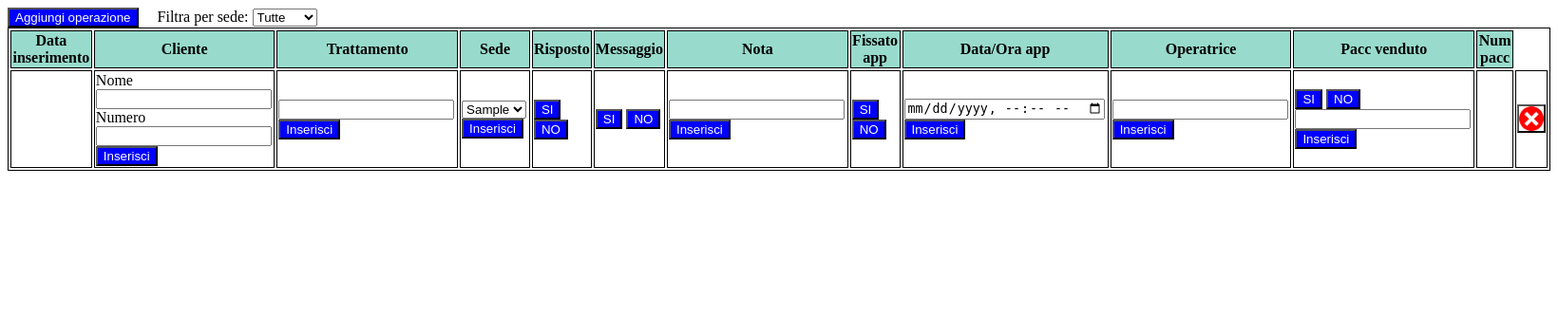
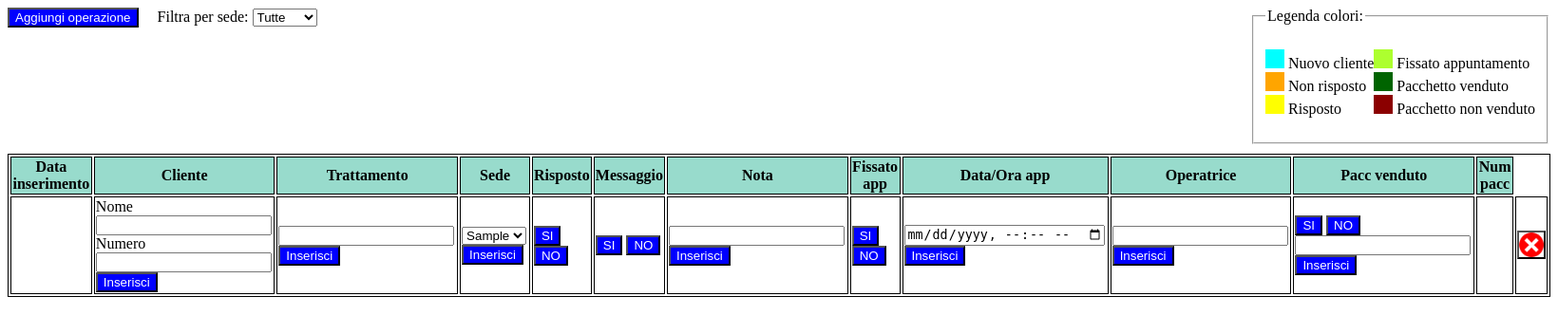
Before and after one commit to MelchiahFS/AppManager, a CodeIgniter app: page /AppManager/ in a window 1640 px wide. Shown: the top 352 px of the page at 95% size. Run offline with CodeIgniter, Linux system fonts and the light colour scheme; tables that the repository leaves empty or names only in its code hold one stand-in row (values such as "Sample post").

Commit message:
Aggiunto sticky header e legenda dei colori riga

```diff
--- a/application/views/gestioneClienti.php
+++ b/application/views/gestioneClienti.php
@@ -11,6 +11,13 @@ and open the template in the editor.
         <meta charset="UTF-8">
         <title></title>
         <style>
+            table{
+                clear:both;
+            }
+            th{
+                position:sticky;
+                top:0;
+            }
             table, th, td {
               border: 1px solid black;
             }
@@ -37,8 +44,21 @@ and open the template in the editor.
                 background: url(assets/icons/x-mark.ico);
                 background-color: white;
                 width: 30px; height: 30px;
-                background-size: cover;
+                background-size: cover
+            }
 
+            ul{
+                list-style:none;
+                float:right;
+                padding-left: 0;
+                margin-left: 0;
+            }
+
+            fieldset{
+                float:right;
+                padding-top:10px;
+                padding-bottom:10px;
+                margin-bottom:10px;
             }
         </style>
 
@@ -54,7 +74,23 @@ and open the template in the editor.
 
 
             $filtraSede = "<select id='filtraSede'><option value='all'>Tutte</option>".$items."</select>";
+        ?>
+            <fieldset>
+            <legend>Legenda colori:</legend>
+            <ul>
+              <li><span style="background-color: greenyellow; width:20px; height:20px; display:inline-block;"></span> Fissato appuntamento
+              <li><span style="background-color: darkgreen; width:20px; height:20px; display:inline-block;"></span> Pacchetto venduto
+              <li><span style="background-color: darkred; width:20px; height:20px; display:inline-block;"></span> Pacchetto non venduto
+            </ul>
 
+            <ul>
+              <li><span style="background-color: cyan; width:20px; height:20px; display:inline-block;"></span> Nuovo cliente
+              <li><span style="background-color: orange; width:20px; height:20px; display:inline-block;"></span> Non risposto
+              <li><span style="background-color: yellow; width:20px; height:20px; display:inline-block;"></span> Risposto
+            </ul>
+
+           </fieldset>
+        <?php
             //definisco la struttura di una riga per l'inserimento di un nuovo appuntamento
             $riga="<tr>
                 <td class='chiamata'></td>
@@ -146,7 +182,7 @@ and open the template in the editor.
             echo "<table id='clienti'>";
 
                 //creo l'header della tabella
-                echo"<tr>";
+                echo "<tr>";
                     echo "<th>Data inserimento</th>";
                     echo "<th>Cliente</th>";
                     echo "<th>Trattamento</th>";
--- a/assets/js/registroChiamate.js
+++ b/assets/js/registroChiamate.js
@@ -334,8 +334,12 @@ $(function()
                     },
                     success: function()
                     {
-                        $id_pac[$r] = $num
+                        $id_pac[$r] = $num;
                         $num++;
+
+                        coloreRiga($r);
+                        controlloAttivazioneBlocchi($r);
+                        controlloAttivazioneTasti($r);
                     },
                     error: function()
                     {
@@ -1022,12 +1026,41 @@ $(function()
     {
         var $riga = $('tr').eq($r + 1);
 
+//        if ($data_ora_ch[$r] != null)
+//        {
+//            //se ancora non ho interagito con il cliente
+//            if ($risp_tel[$r] == null && $risp_mess[$r] == null)
+//            {
+//                $riga.css("background-color", "cyan");
+//            }
+//            //altrimenti se ho chiamato o inviato un messaggio al cliente
+//            else if ($risp_tel[$r] == true || $risp_mess[$r] == true)
+//            {
+//                //se ho fissato un appuntamento con il cliente
+//                if ($fiss_app[$r] == true)
+//                {
+//                    $riga.css("background-color", "greenyellow");
+//                }
+//                //se ancora non l'ho fatto
+//                else
+//                {
+//                    $riga.css("background-color", "yellow");
+//                }
+//            }
+//            //se il cliente non ha risposto a messaggi e chiamate
+//            else
+//            {
+//                $riga.css("background-color", "orange");
+//            }
+//        }
+
         if ($data_ora_ch[$r] != null)
         {
             //se ancora non ho interagito con il cliente
             if ($risp_tel[$r] == null && $risp_mess[$r] == null)
             {
                 $riga.css("background-color", "cyan");
+                $riga.css("color", "black");
             }
             //altrimenti se ho chiamato o inviato un messaggio al cliente
             else if ($risp_tel[$r] == true || $risp_mess[$r] == true)
@@ -1035,18 +1068,34 @@ $(function()
                 //se ho fissato un appuntamento con il cliente
                 if ($fiss_app[$r] == true)
                 {
-                    $riga.css("background-color", "greenyellow");
+                    if ($vend_pac[$r] == true)
+                    {
+                        $riga.css("background-color", "DarkGreen");
+                        $riga.css("color", "white");
+                    }
+                    else if ($vend_pac[$r] == false)
+                    {
+                        $riga.css("background-color", "DarkRed");
+                        $riga.css("color", "white");
+                    }
+                    else
+                    {
+                        $riga.css("background-color", "greenyellow");
+                        $riga.css("color", "black");
+                    }
                 }
                 //se ancora non l'ho fatto
                 else
                 {
                     $riga.css("background-color", "yellow");
+                    $riga.css("color", "black");
                 }
             }
             //se il cliente non ha risposto a messaggi e chiamate
             else
             {
                 $riga.css("background-color", "orange");
+                $riga.css("color", "black");
             }
         }
     }
```
